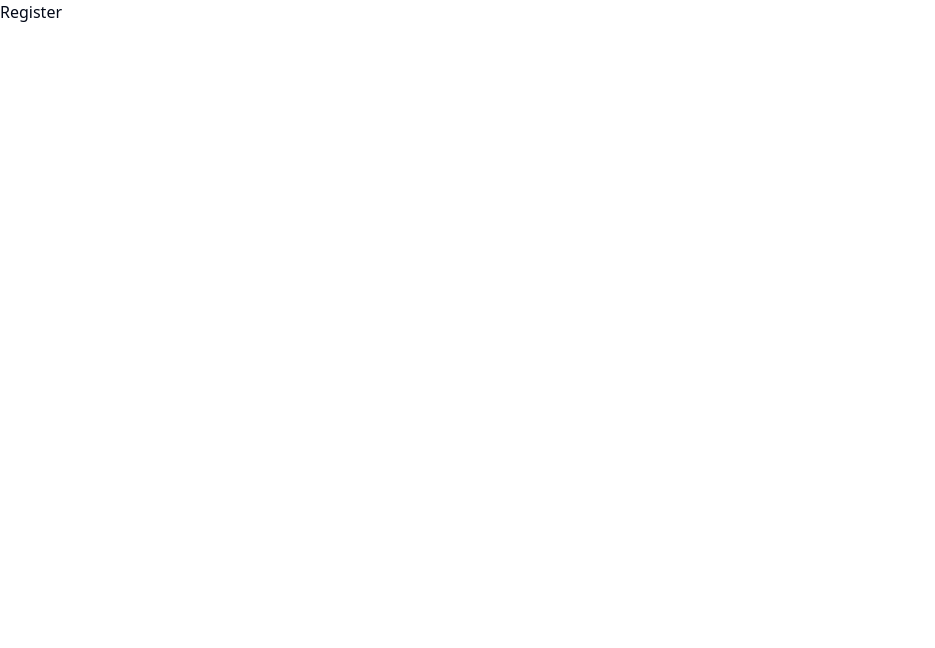
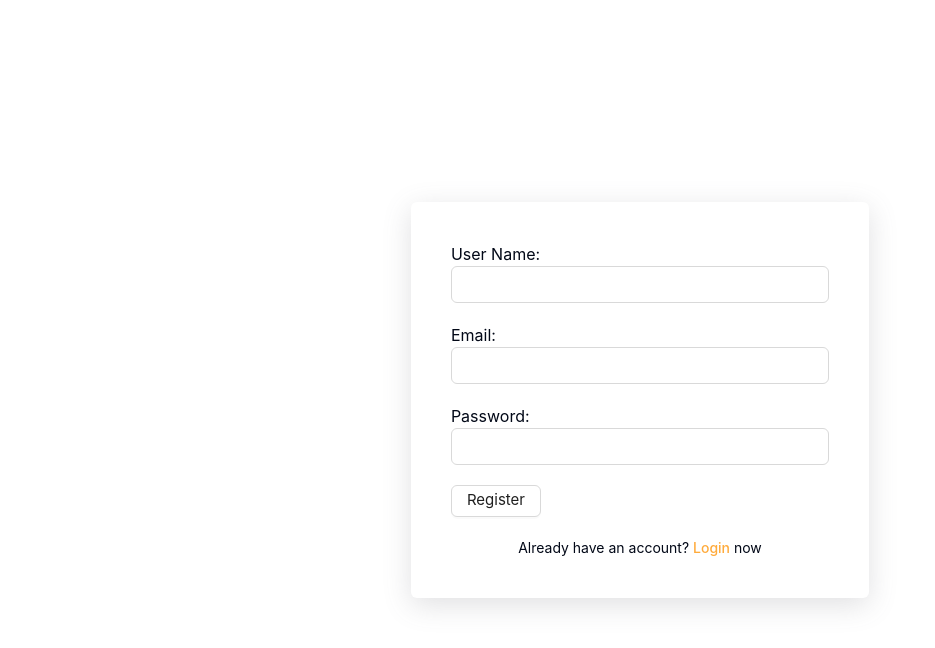
Before and after one commit to abdurrahmanrahat/food-supply, a React (Vite) app: page /register in a window 1280 px wide. Shown: the top 648 px of the page, without its empty margins (0-935 px from the left). Built offline with nearby package versions, Linux system fonts and the light colour scheme.

Commit message:
register page

```diff
--- a/src/components/form/FSInput.tsx
+++ b/src/components/form/FSInput.tsx
@@ -12,7 +12,7 @@ const FSInput = ({ type, name, label }: TInputProps) => {
     <div className="md:text-[16px] mb-5">
       {label ? label : null}
       <Controller
-        name={name}
+        name={name} // register by controller
         render={({ field }) => (
           <Input className="text-[17px]" {...field} type={type} id={name} />
         )}
--- a/src/pages/Login.tsx
+++ b/src/pages/Login.tsx
@@ -2,14 +2,16 @@ import FSInput from "@/components/form/FSInput";
 import FormWrap from "@/components/form/FormWrap";
 import { Button, Row } from "antd";
 import { FieldValues } from "react-hook-form";
+import { Link } from "react-router-dom";
 
 const Login = () => {
   const onSubmit = (data: FieldValues) => {
     console.log(data);
   };
+
   return (
     <Row justify="center" align="middle" style={{ height: "100vh" }}>
-      <div className="p-8 rounded-md own-shadow">
+      <div className="p-10 rounded-md own-shadow">
         <FormWrap onSubmit={onSubmit}>
           <FSInput type="text" name="email" label="Email:" />
 
@@ -18,6 +20,14 @@ const Login = () => {
           <Button htmlType="submit" className="md:text-[15px]">
             Login
           </Button>
+
+          <p className="mt-5 text-center 2xl:text-[15px]">
+            Didn't have any account?{" "}
+            <Link to="/register" className="text-secondary-text font-medium">
+              Register
+            </Link>{" "}
+            now
+          </p>
         </FormWrap>
       </div>
     </Row>
--- a/src/pages/Register.tsx
+++ b/src/pages/Register.tsx
@@ -1,5 +1,39 @@
+import FSInput from "@/components/form/FSInput";
+import FormWrap from "@/components/form/FormWrap";
+import { Button, Row } from "antd";
+import { FieldValues } from "react-hook-form";
+import { Link } from "react-router-dom";
+
 const Register = () => {
-  return <div>Register</div>;
+  const onSubmit = (data: FieldValues) => {
+    console.log(data);
+  };
+
+  return (
+    <Row justify="center" align="middle" style={{ height: "100vh" }}>
+      <div className="p-10 rounded-md own-shadow">
+        <FormWrap onSubmit={onSubmit}>
+          <FSInput type="text" name="username" label="User Name:" />
+
+          <FSInput type="text" name="email" label="Email:" />
+
+          <FSInput type="text" name="password" label="Password:" />
+
+          <Button htmlType="submit" className="md:text-[15px]">
+            Register
+          </Button>
+
+          <p className="mt-5 text-center 2xl:text-[15px]">
+            Already have an account?{" "}
+            <Link to="/login" className="text-secondary-text font-medium">
+              Login
+            </Link>{" "}
+            now
+          </p>
+        </FormWrap>
+      </div>
+    </Row>
+  );
 };
 
 export default Register;
```
